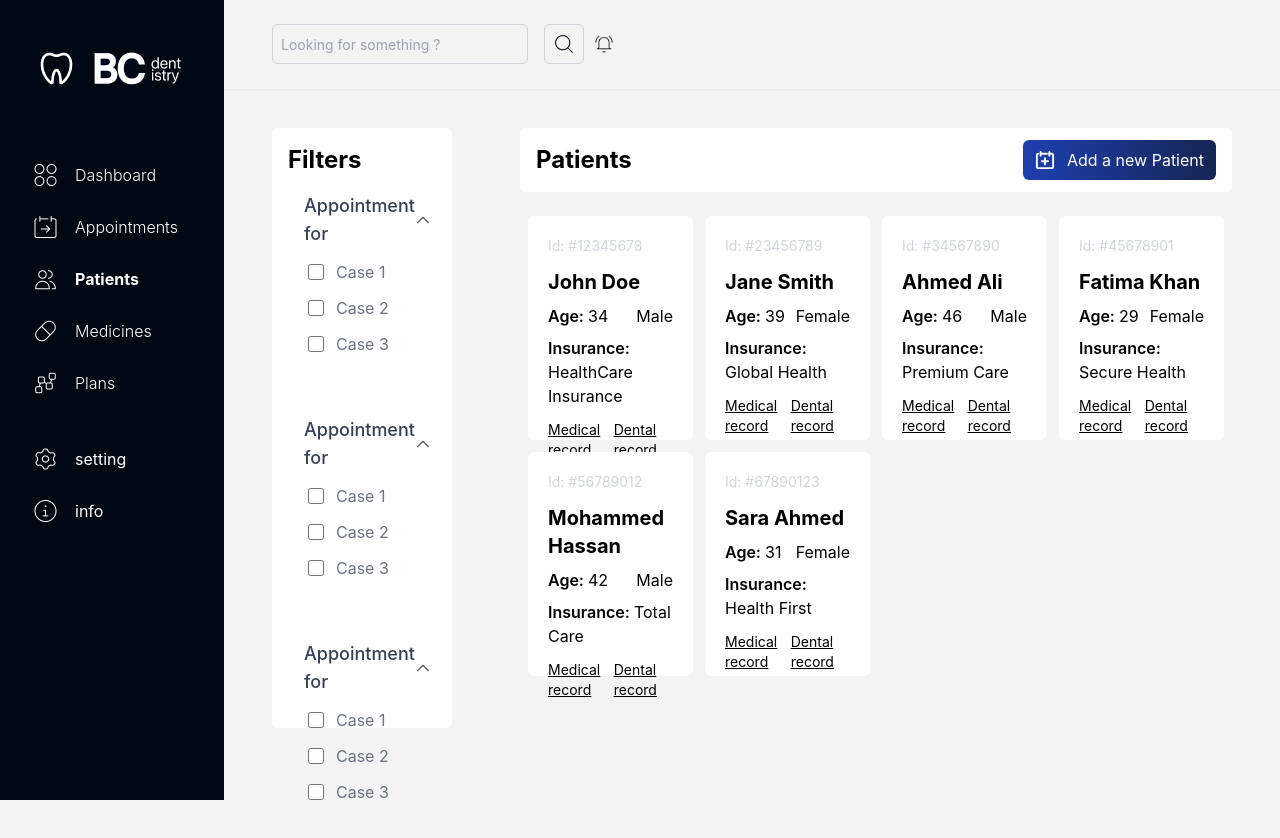
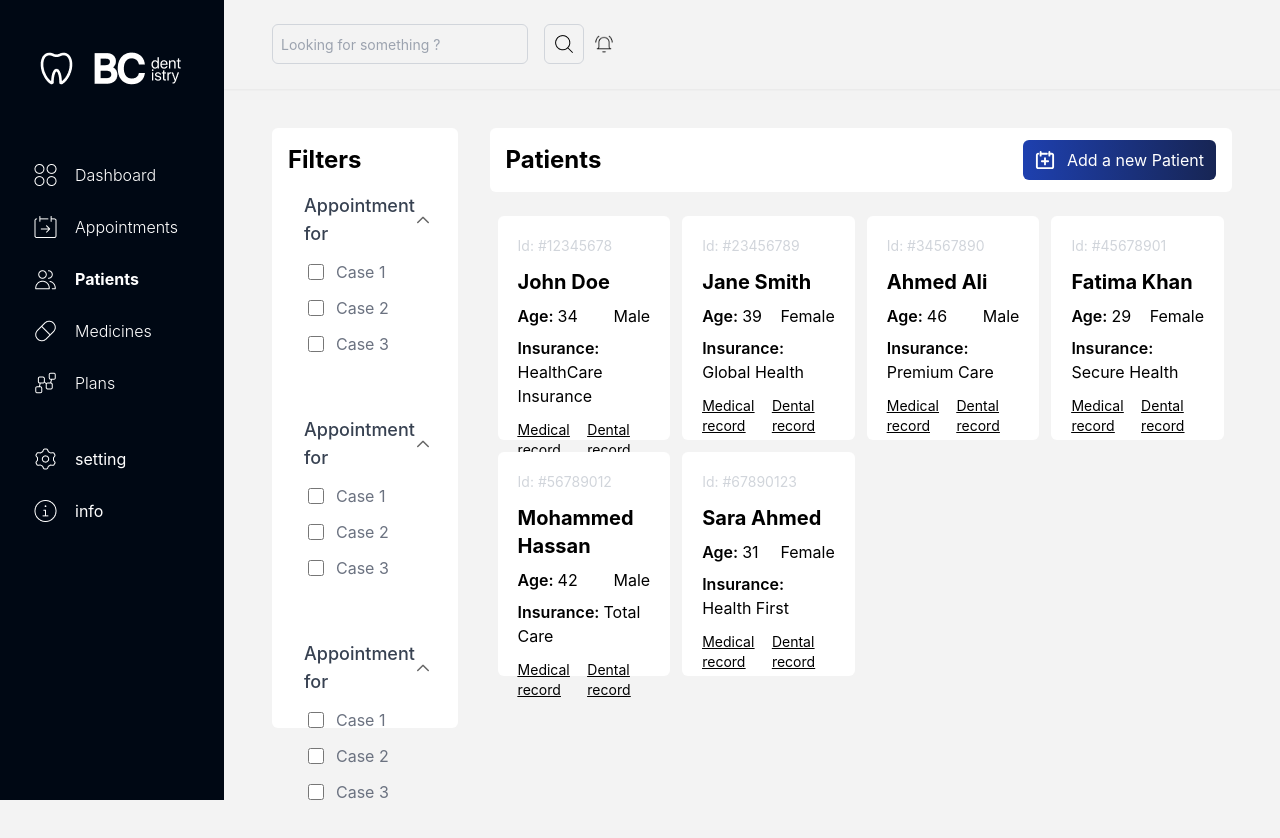
Before and after one commit to amxr21/bc-dentistry-frontend, a React (Vite) app: page /Patients in a window 1280 px wide. Shown: the top 838 px of the page. Built offline with nearby package versions, Linux system fonts and the light colour scheme; a web font is replaced by a local one.

Commit message:
update patients page #3

```diff
--- a/src/assets/Pages/Patients.jsx
+++ b/src/assets/Pages/Patients.jsx
@@ -7,9 +7,9 @@ import Lo from "../images/icons/calendar.svg"
 
 const Patients = () => {
     return (
-        <MainContainer Id={"Patients"} classes={'w-full'}>
+        <div id="Patients" className="grid grid-cols-12 mt-32 px-12 gap-x-8" style={{gridTemplateColumns: '2fr 8fr'}}>
             <PatientsFilters />
-            <div className="flex flex-col w-full gap-y-4 col-span-9">
+            <div className="flex flex-col w-full gap-y-4">
                 <div className="flex items-center bg-white px-4 py-3 rounded-md w-full justify-between">
                     <h1 className="patients-header text-2xl font-bold">Patients</h1>
 
@@ -23,7 +23,8 @@ const Patients = () => {
                 </div>
                 <PatientsCards />
             </div>
-        </MainContainer>
+
+        </div>
     )
 }
 
--- a/src/assets/Sections/Patients/PatientsFilters.jsx
+++ b/src/assets/Sections/Patients/PatientsFilters.jsx
@@ -2,7 +2,7 @@ import { Filter } from "../../components";
 
 const PatientsFilters = () => {
     return (
-        <div id="Patients-filters" className="col-span-3 w-10/12 bg-white rounded-md p-4 h-[75vh]">
+        <div id="Patients-filters" className="bg-white rounded-md p-4 h-[75vh]">
             <h2 className="text-2xl font-bold mb-2">Filters</h2>
             <Filter FilterId={'Appointment for'} FilterTitle={'Appointment for'} FilterLabels={['Case 1', 'Case 2', 'Case 3']} />
             <Filter FilterId={'Appointment for'} FilterTitle={'Appointment for'} FilterLabels={['Case 1', 'Case 2', 'Case 3']} />
--- a/src/assets/components/MainContainer.jsx
+++ b/src/assets/components/MainContainer.jsx
@@ -1,6 +1,6 @@
-const MainContainer = ({Id, children, classes}) => {
+const MainContainer = ({Id, children, classes, stlyes}) => {
     return (
-        <div id={Id} className={`grid grid-cols-12 mt-32 px-12 gap-x-8 ${classes}`}>
+        <div id={Id} className={`grid grid-cols-12 mt-32 px-12 gap-x-8 ${classes}`} >
             {children}
         </div>
     )
```
